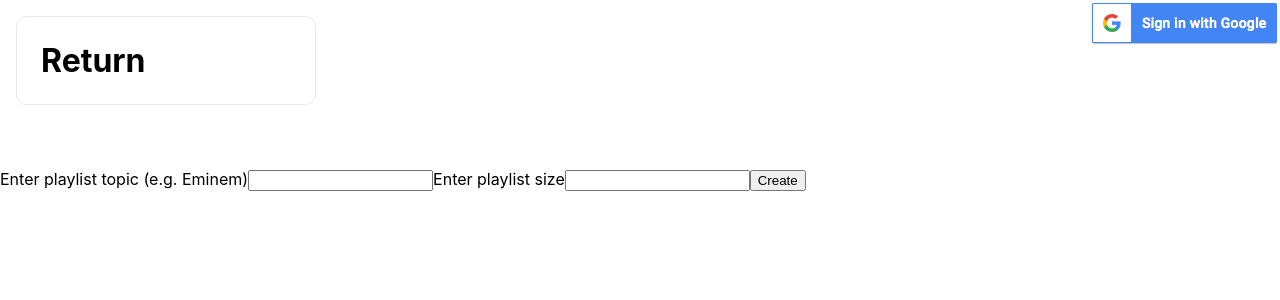
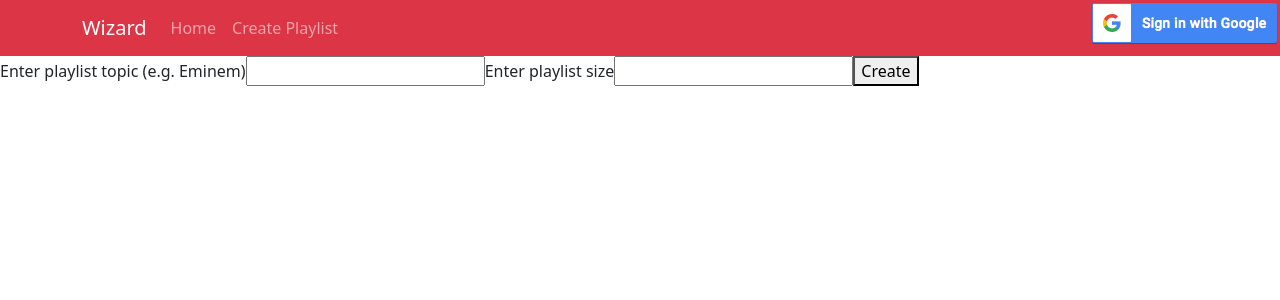
Before and after one commit to P0u4a/Playlist-Generator, a Next.js app: page /playlistRequest in a window 1280 px wide. Shown: the top 300 px of the page. Built offline with nearby package versions, Linux system fonts and the light colour scheme; no server answers.

Commit message:
Added navbar

```diff
--- /dev/null
+++ b/components/Navigation.js
@@ -0,0 +1,22 @@
+import Container from 'react-bootstrap/Container';
+import Nav from 'react-bootstrap/Nav';
+import Navbar from 'react-bootstrap/Navbar';
+
+export default function Navigate() {
+  return (
+    <>
+    <Navbar bg='danger' variant='dark'>
+      <Container>
+        <Navbar.Brand>Wizard</Navbar.Brand>
+        <Nav className='me-auto'>
+          <Nav.Link href='/'>Home</Nav.Link>
+          <Nav.Link href='/playlistRequest'>
+            Create Playlist
+          </Nav.Link>
+        </Nav>
+      </Container>
+    </Navbar>
+
+    </>
+  )
+}
--- a/pages/_app.js
+++ b/pages/_app.js
@@ -1,4 +1,5 @@
 import '../styles/globals.css';
+import 'bootstrap/dist/css/bootstrap.css';
 import { SessionProvider } from "next-auth/react";
 
 function MyApp({ Component, pageProps: { session, ...pageProps } }) {
--- a/pages/playlistRequest.js
+++ b/pages/playlistRequest.js
@@ -1,6 +1,5 @@
-import Link from 'next/link';
 import LoginBtn from '../components/login-btn';
-import styles from '../styles/Home.module.css';
+import Navigate from '../components/Navigation';
 
 export default function PlaylistDetails() {
 
@@ -20,6 +19,8 @@ export default function PlaylistDetails() {
 
     // Send the form data to our API and get a response
     const response = await fetch('/api/playlistMaker', {
+      // Oauth credentials included while fetching
+      credentials: 'include', //This is meant to work but doesn't seem to be
       // Body of the request is the JSON data created above
       body: JSONdata,
 
@@ -36,14 +37,8 @@ export default function PlaylistDetails() {
   }
 
   return (
-    <div className='container'>
-      <h1 className={styles.card}>
-        <Link href='/'>
-          <a>Return</a>
-        </Link>
-      </h1>
-
-      <p className={styles.description}></p>
+    <>
+      <Navigate/>
 
       <form onSubmit={handleSubmit}>
         <label htmlFor='topic'>Enter playlist topic (e.g. Eminem)</label>
@@ -51,11 +46,10 @@ export default function PlaylistDetails() {
         <label htmlFor='size'>Enter playlist size</label>
         <input type='text' id='size' name='size' required />
         <button type='submit'>Create</button>
-
       </form>
 
       <LoginBtn/>
 
-    </div>
+    </>
   );
 }
```
Also changed, not shown: pages/index.js (+6 -3 lines).
